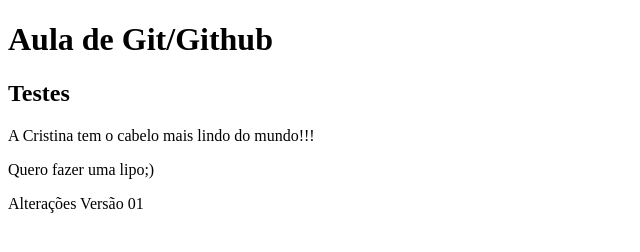
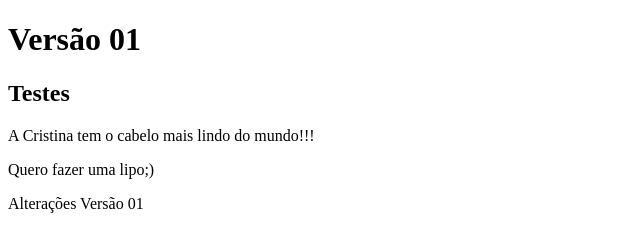
Before and after one commit to Cr1st1n4-1303/aulasINFO21A, a plain HTML site: page index.html in a window 1280 px wide. Shown: the whole page, without its empty margins (0-640 px from the left). Drawn offline with Linux system fonts and the light colour scheme.

Commit message:
mudando o título

```diff
--- a/index.html
+++ b/index.html
@@ -6,7 +6,7 @@
     <title>Document</title>
 </head>
 <body>
-    <h1>Aula de Git/Github</h1>
+    <h1>Versão 01</h1>
     <h2>Testes</h2>
     <p>A Cristina tem o cabelo mais lindo do mundo!!!</p>
 
```
